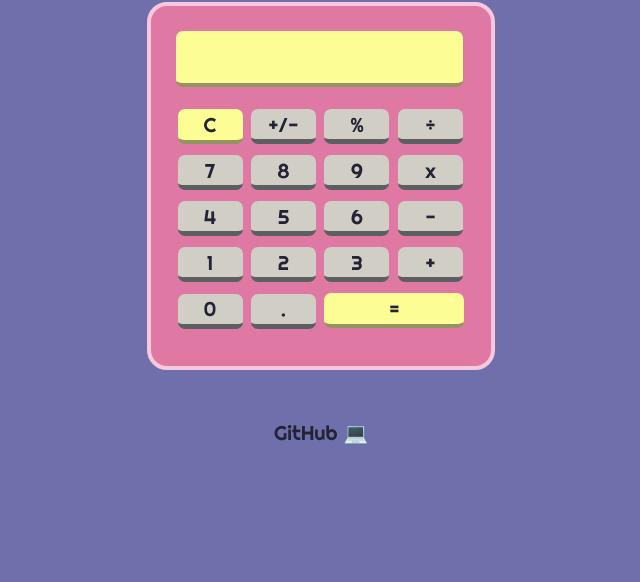
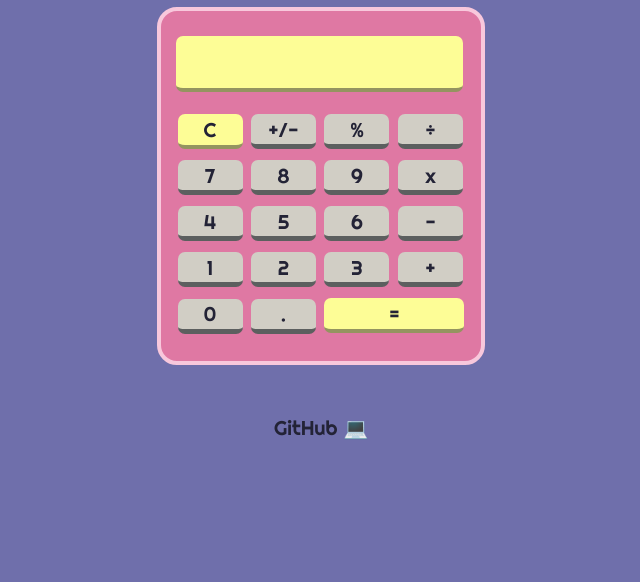
Before and after one commit to CrypticMango/vanilla-javascript-calculator, a plain HTML site: page index.html in a window 1280 px wide. Shown: the part 218-800 px from the top of the page, without its empty margins (319-959 px from the left). Drawn offline with Linux system fonts and the light colour scheme.

Commit message:
changed container height and width
removed padding 0 from body

```diff
--- a/style.css
+++ b/style.css
@@ -16,7 +16,6 @@ body {
 	flex-direction: column;
 	justify-content: center;
 	margin: 0;
-	padding: 0;
 	min-height: 100vh;
 	font-family: "Righteous", cursive;
 }
@@ -62,8 +61,8 @@ button:hover {
 
 .calculator-container {
 	border: 1px solid white;
-	width: 340px;
-	height: 360px;
+	width: 320px;
+	height: 350px;
 	display: flex;
 	padding: 0px;
 	justify-content: center;
```
